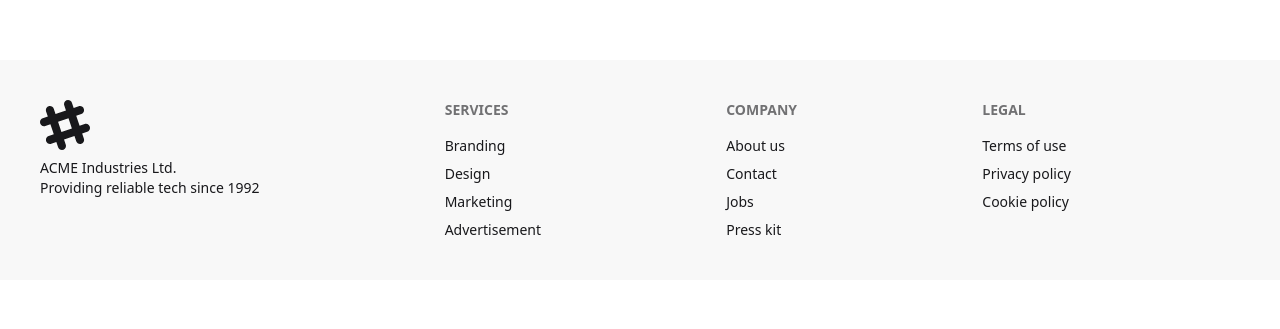
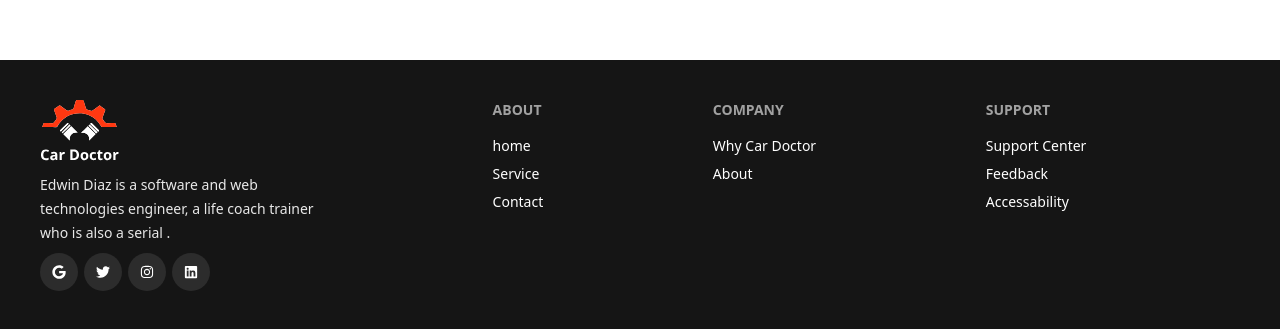
Before and after one commit to Md-Firoz-Mahmud-Nur/0194-Car_Doctor_NextJS-L1_M13_m_080, a Next.js app: page / in a window 1280 px wide. Shown: the part 843-1172 px from the top of the page. Before the commit the page ends 1123 px from the top, so only its background shows below. Built offline with nearby package versions, Linux system fonts and the light colour scheme.

Commit message:
Fix : Footer

```diff
--- a/src/components/shared/Footer.jsx
+++ b/src/components/shared/Footer.jsx
@@ -1,45 +1,55 @@
+import Image from "next/image";
+import Link from "next/link";
 import React from "react";
+import { FaGoogle, FaInstagram, FaLinkedin, FaTwitter } from "react-icons/fa";
 
 const Footer = () => {
   return (
-    <footer className="footer sm:footer-horizontal bg-base-200 text-base-content p-10">
+    <footer className="footer sm:footer-horizontal bg-[#151515] p-10 text-white">
       <aside>
-        <svg
-          width="50"
-          height="50"
-          viewBox="0 0 24 24"
-          xmlns="http://www.w3.org/2000/svg"
-          fillRule="evenodd"
-          clipRule="evenodd"
-          className="fill-current"
-        >
-          <path d="M22.672 15.226l-2.432.811.841 2.515c.33 1.019-.209 2.127-1.23 2.456-1.15.325-2.148-.321-2.463-1.226l-.84-2.518-5.013 1.677.84 2.517c.391 1.203-.434 2.542-1.831 2.542-.88 0-1.601-.564-1.86-1.314l-.842-2.516-2.431.809c-1.135.328-2.145-.317-2.463-1.229-.329-1.018.211-2.127 1.231-2.456l2.432-.809-1.621-4.823-2.432.808c-1.355.384-2.558-.59-2.558-1.839 0-.817.509-1.582 1.327-1.846l2.433-.809-.842-2.515c-.33-1.02.211-2.129 1.232-2.458 1.02-.329 2.13.209 2.461 1.229l.842 2.515 5.011-1.677-.839-2.517c-.403-1.238.484-2.553 1.843-2.553.819 0 1.585.509 1.85 1.326l.841 2.517 2.431-.81c1.02-.33 2.131.211 2.461 1.229.332 1.018-.21 2.126-1.23 2.456l-2.433.809 1.622 4.823 2.433-.809c1.242-.401 2.557.484 2.557 1.838 0 .819-.51 1.583-1.328 1.847m-8.992-6.428l-5.01 1.675 1.619 4.828 5.011-1.674-1.62-4.829z"></path>
-        </svg>
-        <p>
-          ACME Industries Ltd.
-          <br />
-          Providing reliable tech since 1992
+        <Link href="/">
+          <Image
+            src="/assets/logoFooter.svg"
+            alt="logo"
+            width={79}
+            height={65}
+          />
+        </Link>
+        <p className="max-w-[283px] leading-6 text-[#E8E8E8]">
+          Edwin Diaz is a software and web technologies engineer, a life coach
+          trainer who is also a serial .
         </p>
+        <div className="flex gap-1.5">
+          <div className="rounded-full bg-[#2c2c2c] p-3">
+            <FaGoogle className="text-white"></FaGoogle>
+          </div>
+          <div className="rounded-full bg-[#2c2c2c] p-3">
+            <FaTwitter className="text-white"></FaTwitter>
+          </div>
+          <div className="rounded-full bg-[#2c2c2c] p-3">
+            <FaInstagram className="text-white"></FaInstagram>
+          </div>
+          <div className="rounded-full bg-[#2c2c2c] p-3">
+            <FaLinkedin className="text-white"></FaLinkedin>
+          </div>
+        </div>
       </aside>
       <nav>
-        <h6 className="footer-title">Services</h6>
-        <a className="link link-hover">Branding</a>
-        <a className="link link-hover">Design</a>
-        <a className="link link-hover">Marketing</a>
-        <a className="link link-hover">Advertisement</a>
+        <h6 className="footer-title">About</h6>
+        <a className="link link-hover">home</a>
+        <a className="link link-hover">Service</a>
+        <a className="link link-hover">Contact</a>
       </nav>
       <nav>
         <h6 className="footer-title">Company</h6>
-        <a className="link link-hover">About us</a>
-        <a className="link link-hover">Contact</a>
-        <a className="link link-hover">Jobs</a>
-        <a className="link link-hover">Press kit</a>
+        <a className="link link-hover">Why Car Doctor</a>
+        <a className="link link-hover">About</a>
       </nav>
       <nav>
-        <h6 className="footer-title">Legal</h6>
-        <a className="link link-hover">Terms of use</a>
-        <a className="link link-hover">Privacy policy</a>
-        <a className="link link-hover">Cookie policy</a>
+        <h6 className="footer-title">Support</h6>
+        <a className="link link-hover">Support Center</a>
+        <a className="link link-hover">Feedback</a>
+        <a className="link link-hover">Accessability</a>
       </nav>
     </footer>
   );
--- a/src/components/shared/Navbar.jsx
+++ b/src/components/shared/Navbar.jsx
@@ -37,13 +37,12 @@ const Navbar = () => {
               viewBox="0 0 24 24"
               stroke="currentColor"
             >
-              {" "}
               <path
                 strokeLinecap="round"
                 strokeLinejoin="round"
                 strokeWidth="2"
                 d="M4 6h16M4 12h8m-8 6h16"
-              />{" "}
+              />
             </svg>
           </div>
           <ul
```
Also changed, not shown: public/assets/logoFooter.svg (added).
